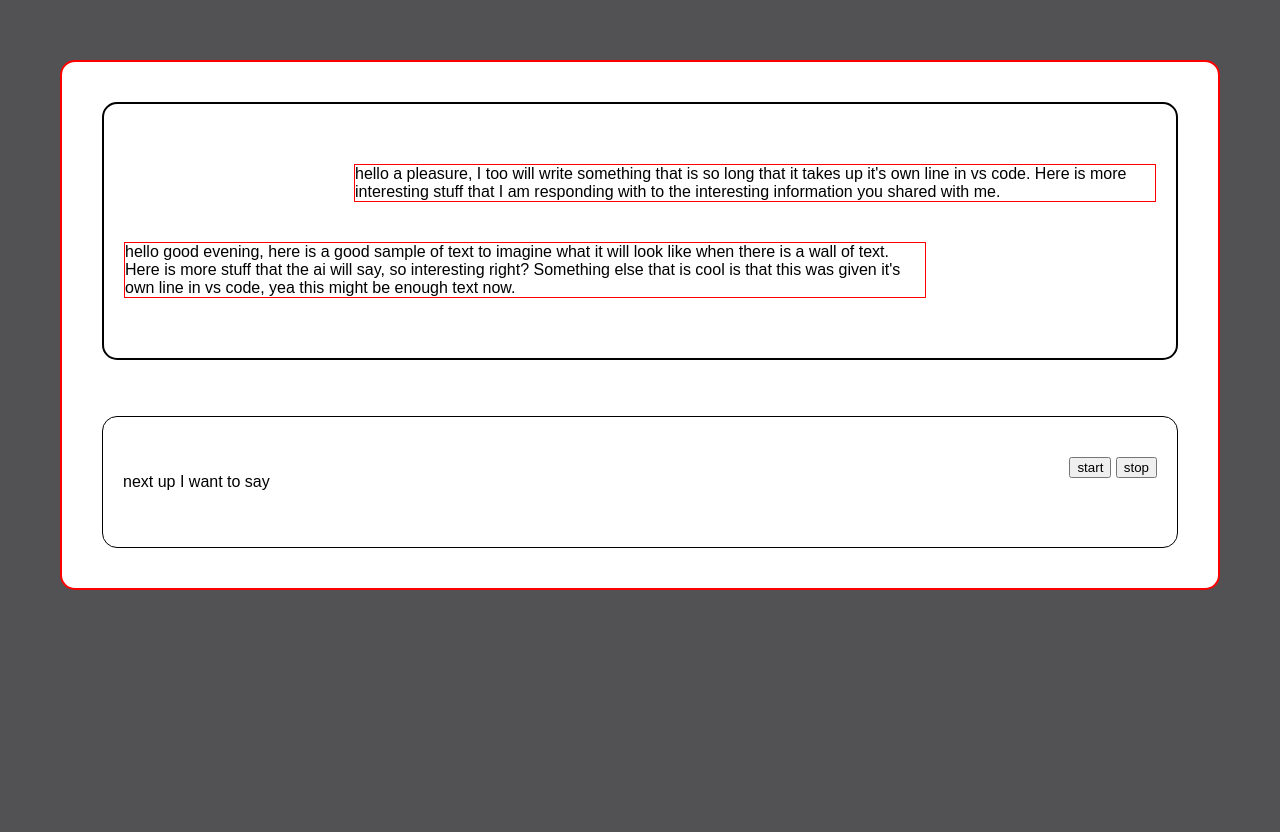
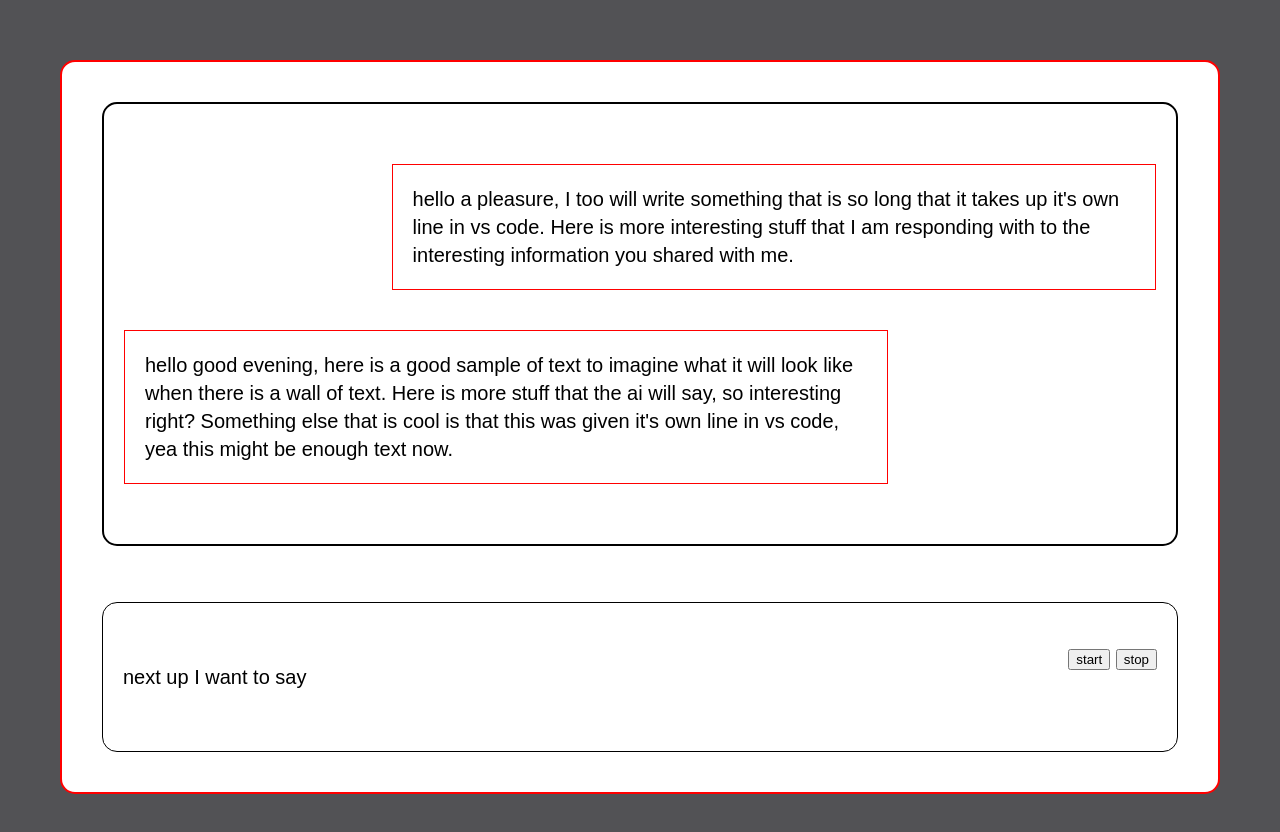
Before and after one commit to ArnauDavis/ai-chat-bot, a website: page index.html in a window 1280 px wide. Before the commit the page ends 800 px from the top, so only its background shows below. Drawn offline with Linux system fonts and the light colour scheme.

Commit message:
fixed text wrapping issue!

```diff
--- a/public/home.css
+++ b/public/home.css
@@ -46,6 +46,8 @@ body{
     margin: 0;
     padding: 0;
     background-color: var(--darkGray);
+    line-height: var(--size5);
+    font-size: var(--fontSize4);
 }
 
 .actionBody{
@@ -68,6 +70,8 @@ body{
     padding: var(--size6) var(--size4);
     display: flex;
     flex-direction: column;
+    flex-wrap: wrap;
+
 
 }
 
@@ -82,7 +86,9 @@ body{
 .aiChat, .userChat{
     border: 1px solid red;
     margin: var(--size4) 0;
-    width: var(--size20);
+    padding: var(--size4);
+    width: 70%;
+
 }
 
 
```
Also changed, not shown: index.html (+0 -1 lines).
